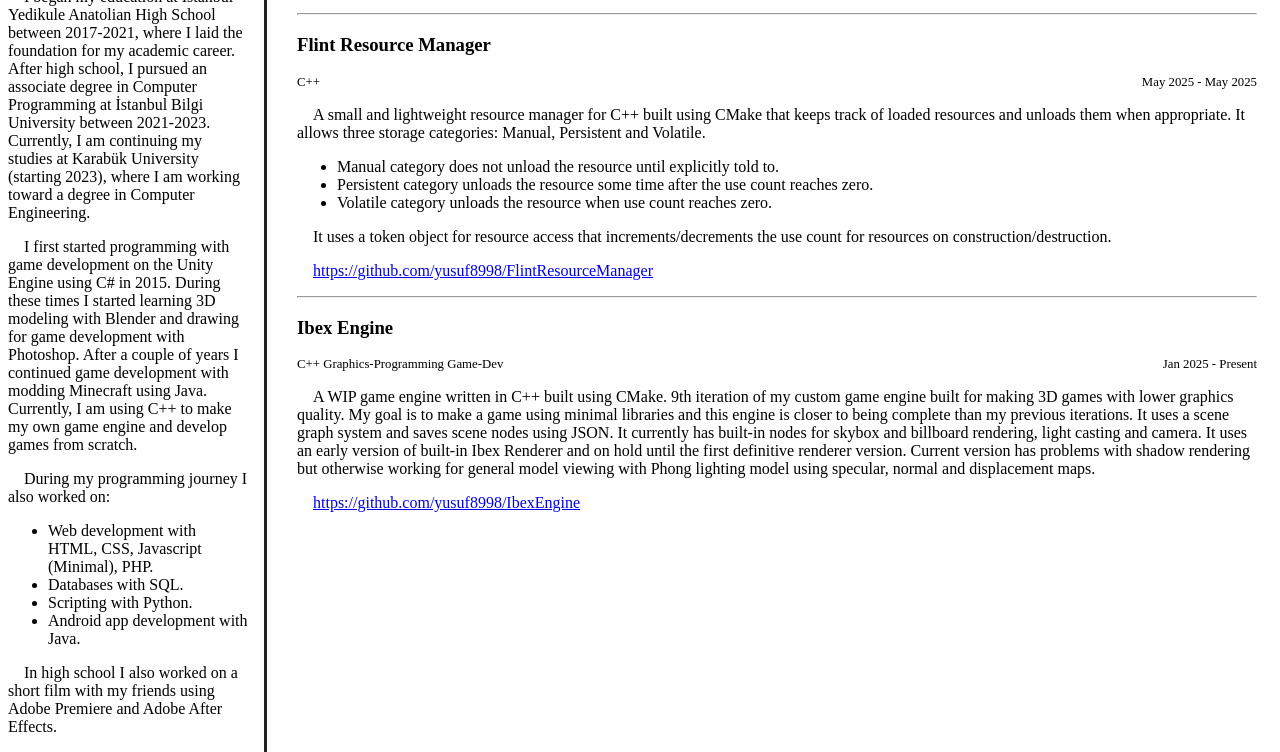
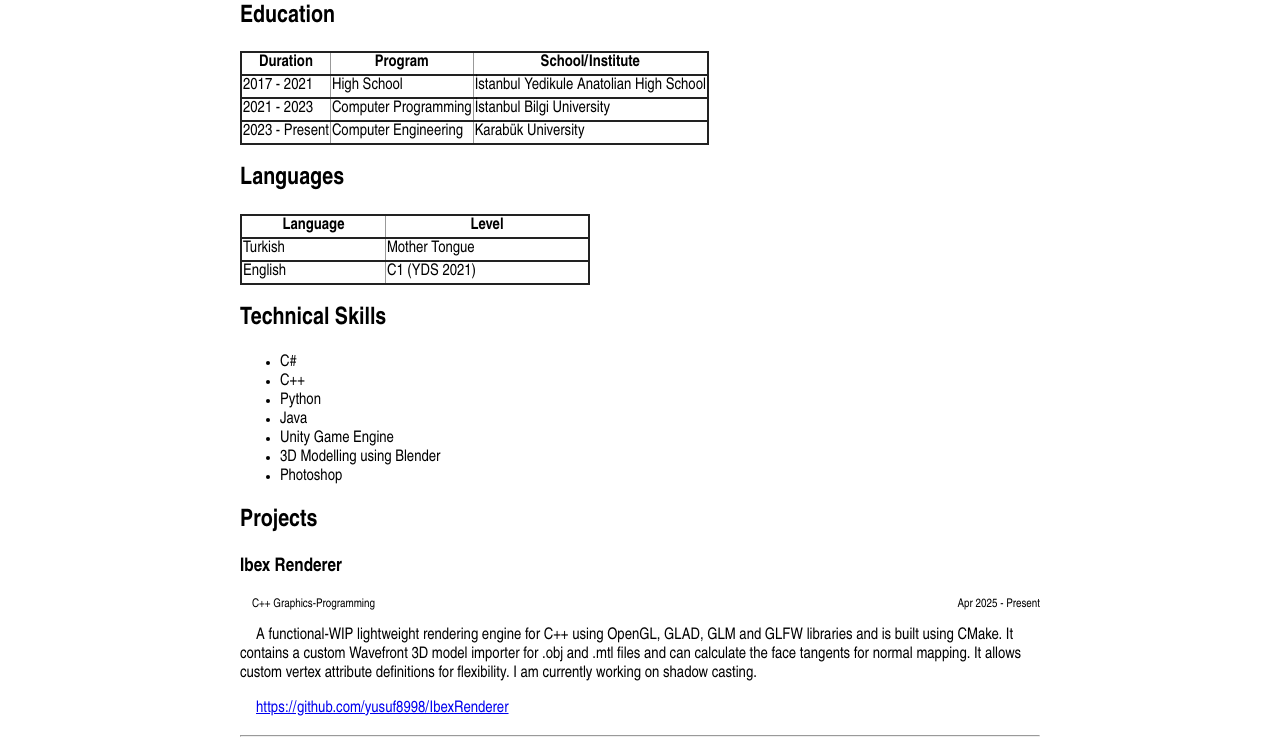
Before and after one commit to yusuf8998/ibp-resume-assignment, a plain HTML site: page index.html in a window 1280 px wide. Shown: the part 542-1294 px from the top of the page. Drawn offline with Linux system fonts and the light colour scheme.

Commit message:
Revert refactor

```diff
--- a/index.html
+++ b/index.html
@@ -2,7 +2,7 @@
 <html>
 
 <head>
-    <meta charset="utf-8" />
+    <meta charset="UTF-8" />
     <title>Yusuf Karamustafaoğlu</title>
     <link rel="stylesheet" href="style.css" />
 </head>
@@ -10,7 +10,6 @@
 <body>
     <header>
         <section id="Title">
-            <img id="Photo" src="yusuf.jpg" />
             <h1 class="title">Yusuf Karamustafaoğlu</h1>
             <div id="Designation">
                 <span class="title">Computer Engineering Student</span>
@@ -18,16 +17,17 @@
                 <span class="organization">Karabük University</span>
             </div>
             <div id="Contact">
-                <div class="email"><a href="mailto:karamustafa1725@gmail.com" target="_blank"
-                        rel="noopener">karamustafa1725@gmail.com</a></div>
+                <div class="email">karamustafa1725@gmail.com</div>
                 <div class="github"><a href="https://github.com/yusuf8998">Github</a></div>
                 <div class="linkedin"><a
                         href="https://www.linkedin.com/in/yusuf-karamustafao%C4%9Flu-796869225/">LinkedIn</a></div>
             </div>
         </section> <!-- End Title -->
+    </header>
+    <main>
         <section id="Overview">
             <h2 class="title">Overview</h2>
-            <p class="description">
+            <p>
                 I began my education at İstanbul Yedikule Anatolian High School between 2017-2021, where I
                 laid the
                 foundation for my academic career.
@@ -38,14 +38,14 @@
                 toward a degree
                 in Computer Engineering.
             </p>
-            <p class="description">
+            <p>
                 I first started programming with game development on the Unity Engine using C# in 2015. During
                 these times
                 I started learning 3D modeling with Blender and drawing for game development with Photoshop.
                 After a couple of years I continued game development with modding Minecraft using Java.
                 Currently, I am using C++ to make my own game engine and develop games from scratch.
             </p>
-            <p class="description">
+            <p>
                 During my programming journey I also worked on:
             <ul>
                 <li>Web development with HTML, CSS, Javascript (Minimal), PHP.</li>
@@ -54,14 +54,11 @@
                 <li>Android app development with Java.</li>
             </ul>
             </p>
-            <p class="description">
+            <p>
                 In high school I also worked on a short film with my friends using Adobe Premiere and Adobe
                 After Effects.
             </p>
-        </section> <!-- End Overview -->
-    </header>
-    <main>
-        <section id="Top">
+        </section>
         <section id="Education">
             <h2 class="title">Education</h2>
             <table>
@@ -86,7 +83,7 @@
                     <td>Karabük University</td>
                 </tr>
             </table>
-            </section> <!-- End Education -->
+        </section><!-- End Education -->
         <section id="Languages">
             <h2 class="title">Languages</h2>
             <table>
@@ -116,18 +113,15 @@
                 <li class="skill">Photoshop</li>
             </ul>
         </section> <!-- End Skills-->
-        </section> <!-- End Top -->
-        <section id="Bottom">
         <section id="Projects">
             <h2 class="title">Projects</h2>
-                <div class="description">
             <section class="project">
                 <h3 class="title">Ibex Renderer</h3>
                 <div class="meta">
                     <span class="field">C++ Graphics-Programming</span>
                     <span class="date">Apr 2025 - Present</span>
                 </div>
-                        <p class="description">
+                <p>
                     A functional-WIP lightweight rendering engine for C++ using OpenGL, GLAD, GLM and GLFW
                     libraries and is built using CMake.
                     It contains a custom Wavefront 3D model importer for .obj and .mtl files and can calculate
@@ -135,9 +129,8 @@
                     It allows custom vertex attribute definitions for flexibility.
                     I am currently working on shadow casting.
                 </p>
-                        <p class="description">
-                            <a
-                                href="https://github.com/yusuf8998/IbexRenderer">https://github.com/yusuf8998/IbexRenderer</a>
+                <p>
+                    <a href="https://github.com/yusuf8998/IbexRenderer">https://github.com/yusuf8998/IbexRenderer</a>
                 </p>
             </section>
             <hr />
@@ -147,9 +140,8 @@
                     <span class="field">C++</span>
                     <span class="date">May 2025 - May 2025</span>
                 </div>
-                        <p class="description">
-                            A small and lightweight resource manager for C++ built using CMake that keeps track of
-                            loaded
+                <p>
+                    A small and lightweight resource manager for C++ built using CMake that keeps track of loaded
                     resources and unloads them when appropriate.
                     It allows three storage categories: Manual, Persistent and Volatile.
                 <ul>
@@ -159,11 +151,11 @@
                     <li>Volatile category unloads the resource when use count reaches zero.</li>
                 </ul>
                 </p>
-                        <p class="description">
+                <p>
                     It uses a token object for resource access that increments/decrements the use count for
                     resources on construction/destruction.
                 </p>
-                        <p class="description">
+                <p>
                     <a
                         href="https://github.com/yusuf8998/FlintResourceManager">https://github.com/yusuf8998/FlintResourceManager</a>
                 </p>
@@ -175,7 +167,7 @@
                     <span class="field">C++ Graphics-Programming Game-Dev</span>
                     <span class="date">Jan 2025 - Present</span>
                 </div>
-                        <p class="description">
+                <p>
                     A WIP game engine written in C++ built using CMake.
                     9th iteration of my custom game engine built for making 3D games with lower graphics
                     quality.
@@ -184,19 +176,15 @@
                     It uses a scene graph system and saves scene nodes using JSON. It currently has built-in
                     nodes for skybox and billboard rendering, light casting and camera.
                     It uses an early version of built-in Ibex Renderer and on hold until the first definitive
-                            renderer version. Current version has problems with shadow rendering but otherwise working
-                            for
-                            general model viewing with Phong lighting model using specular, normal and displacement
-                            maps.
+                    renderer version. Current version has problems with shadow rendering but otherwise working for
+                    general model viewing with Phong lighting model using specular, normal and displacement maps.
                 </p>
-                        <p class="description">
-                            <a
-                                href="https://github.com/yusuf8998/IbexEngine">https://github.com/yusuf8998/IbexEngine</a>
+                <p>
+                    <a href="https://github.com/yusuf8998/IbexEngine">https://github.com/yusuf8998/IbexEngine</a>
                 </p>
             </section>
-                </div>
+            <hr />
         </section> <!-- End Projects -->
-        </section> <!-- End Bottom -->
     </main>
 </body>
 
--- a/style.css
+++ b/style.css
@@ -1,61 +1,18 @@
-p.description {
+p {
     text-indent: 1em;
 }
 
 body {
-    display: flex;
-    background-color: #fefefe;
-}
-
-header {
-    border-right: solid #222;
-    margin-right: 15px;
-    padding-right: 15px;
-}
-
-section#Title {
-    text-align: center;
-    padding-bottom: 5px;
-    border-bottom: solid #222;
-}
-
-section#Title img {
-    width: 200px;
-    border: 1px solid #999;
-}
-
-main {
-    display: block;
-}
-
-section#Top {
-    display: flex;
-    border-bottom: solid #222;
-}
-
-section#Top section {
-    padding: 15px;
-}
-
-section#Skills {
-    margin: 15px;
-}
-
-section#Projects {
-    margin: 15px;
-}
-
-section#Bottom {
-    display: flex;
-}
-
-section#Bottom section {
-    width: 75vw;
+    width: 80%;
+    max-width: 800px;
+    margin: 0 auto;
+    font-family: 'Arial Narrow', Arial, sans-serif;
 }
 
 table {
     border: 2px solid #222;
     border-collapse: collapse;
+    min-width: 350px;
 }
 
 tr {
@@ -64,7 +21,6 @@ tr {
 
 td {
     border: 1px solid #999;
-    vertical-align: top;
 }
 
 thead {
@@ -72,10 +28,11 @@ thead {
     font-weight: bold;
 }
 
-section#Projects section.project>.meta {
-    font-size: 0.8em;
+.project>.meta {
+    text-indent: 1em;
+    font-size: 75%;
 }
 
-section#Projects section.project>.meta>.date {
+.project>.meta>.date {
     float: right;
 }
```
Lines whose indentation alone changed are shown as unchanged.
